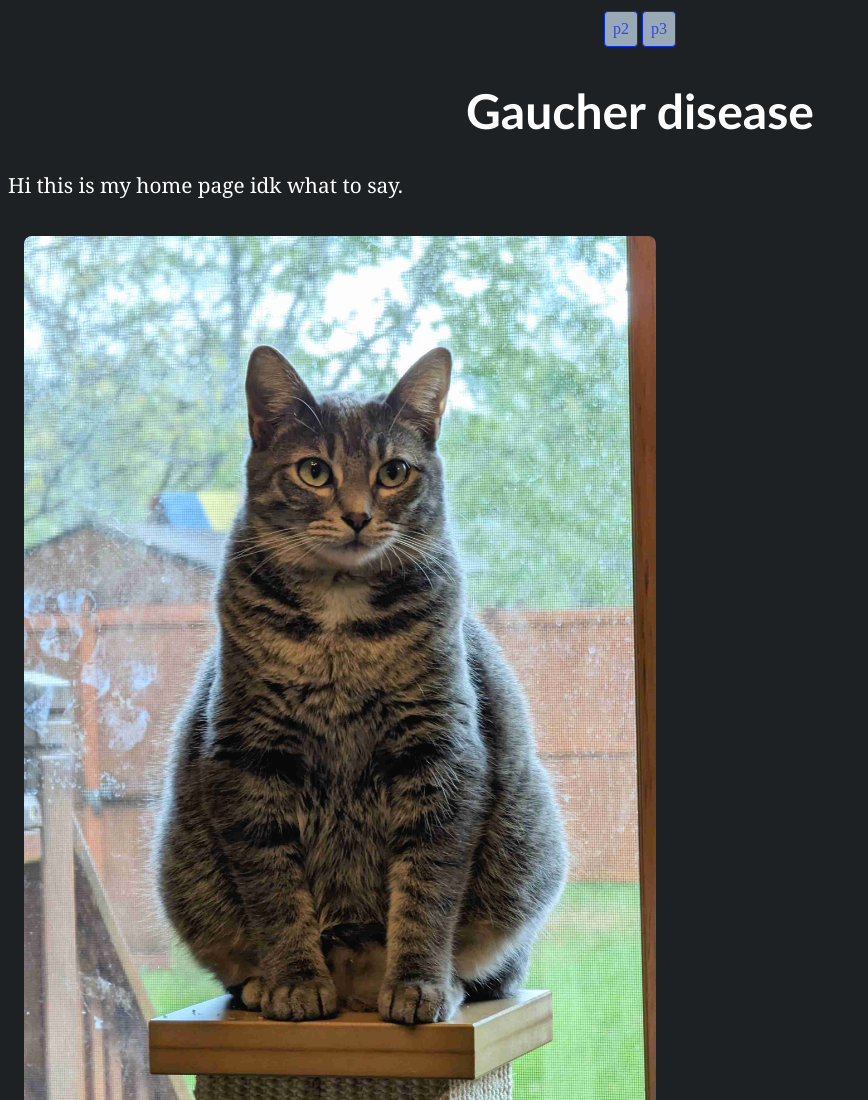
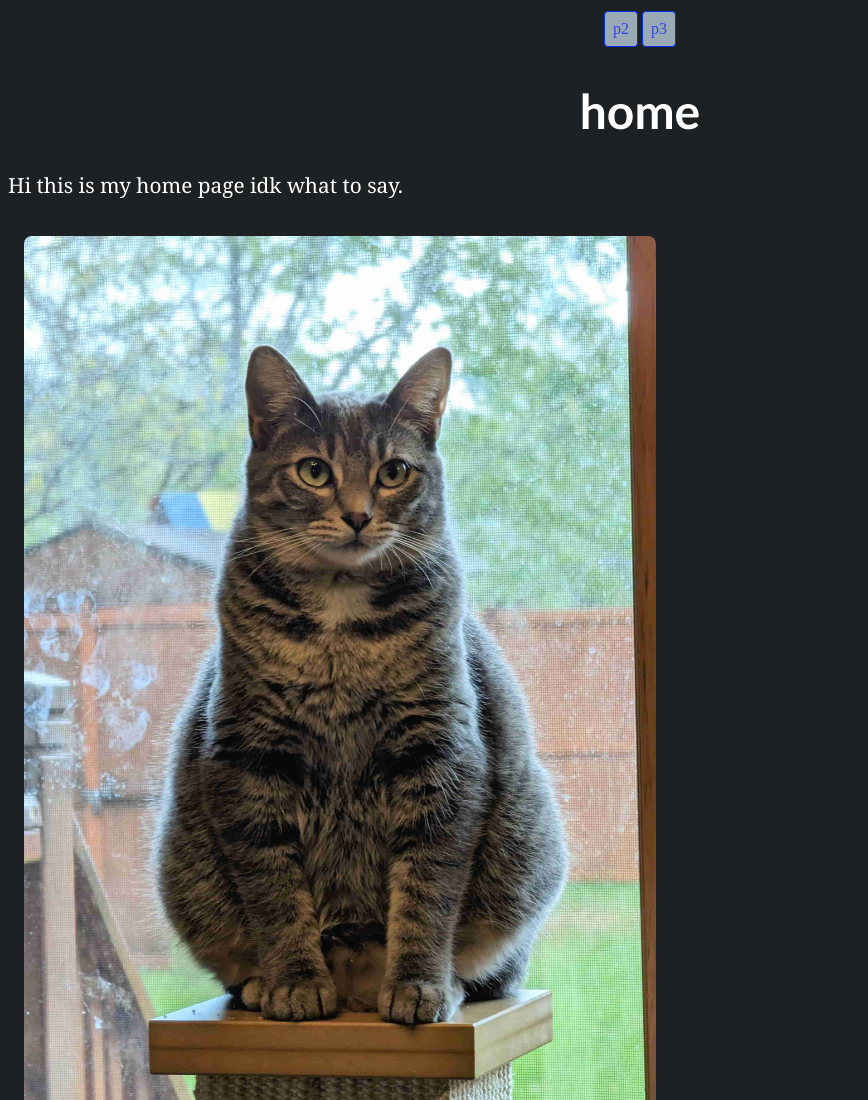
Before and after one commit to someonec0des/someonec0des.github.io, a plain HTML site: page index.html in a window 1280 px wide. Shown: the top 1100 px of the page, without its empty margins (0-868 px from the left). Drawn offline with Linux system fonts and the light colour scheme.

Commit message:
Update index.html

```diff
--- a/index.html
+++ b/index.html
@@ -15,7 +15,7 @@
   </nav>
 
  <h1>
-Gaucher disease
+home
 </h1>
 
   <p>
```
